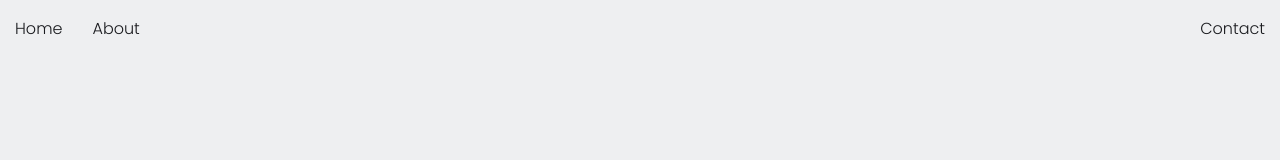
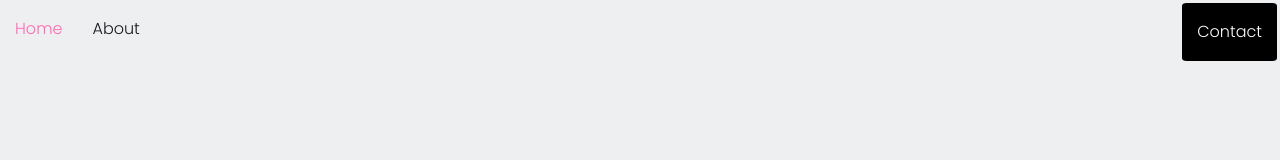
Before and after one commit to Steve664/Personal-Website, a plain HTML site: page index.html in a window 1280 px wide. Drawn offline with Linux system fonts and the light colour scheme.

Commit message:
added more styling for nav bar

```diff
--- a/index.html
+++ b/index.html
@@ -8,12 +8,15 @@
     <title>Personal website</title>
 </head>
 <body>
-        <div class="navbar">
+        <div id="navbar">
             <ul>
                 <li><a href="#home">Home</a></li>
                 <li><a href="#about">About</a></li>
                 <li id="Contact"><a href="#contact">Contact</a></li>
             </ul>
         </div>
+        <div id="home">
+
+        </div>
 </body>
 </html>
--- a/style.css
+++ b/style.css
@@ -10,6 +10,7 @@ body {
     line-height: 28px;
     font-weight: 400;
   }
+
 ul {
   list-style-type: none;
   margin: 0;
@@ -18,6 +19,7 @@ ul {
 li {
   display: inline;
   float: left;
+
 }
 li a {
     text-decoration: none;
@@ -32,4 +34,20 @@ a {
 
 #Contact {
     float: right;
+
+   padding: 3px;
+
 }
+#Contact a {
+    color: white;
+    background: black;
+    border: 3px;
+    border-radius: 5%;
+}
+#Contact a:hover {
+    color: hotpink;
+    }
+
+a:hover {
+color: hotpink;
+}
```
